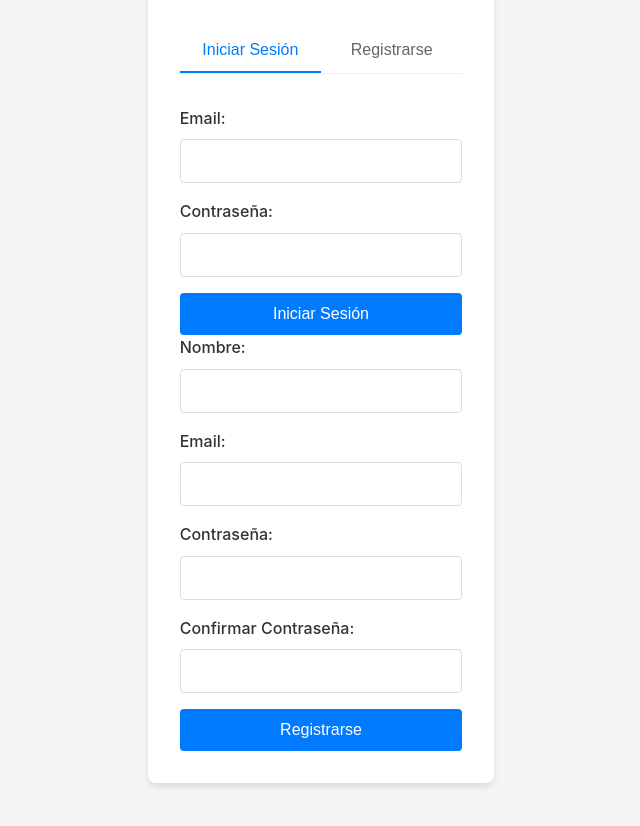
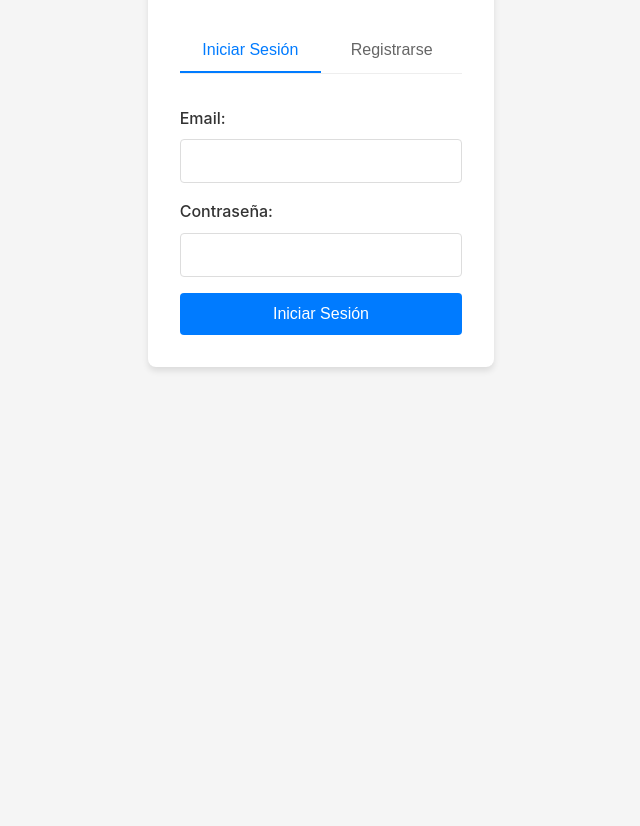
Before and after one commit to baresand-team/bd-inarq, a plain HTML site: page index.html in a window 1280 px wide. Shown: the part 184-1010 px from the top of the page, without its empty margins (319-959 px from the left). After the commit the page ends 800 px from the top, so only its background shows below. Drawn offline with Linux system fonts and the light colour scheme; no server answers.

Commit message:
- Hide register-form as default when starting

```diff
--- a/index.html
+++ b/index.html
@@ -33,7 +33,7 @@
             </form>
 
             <!-- Formulario de Registro -->
-            <form id="register-form" class="auth-form">
+            <form id="register-form" class="auth-form hidden">
                 <div class="form-group">
                     <label for="register-name">Nombre:</label>
                     <input type="text" id="register-name" required>
```
